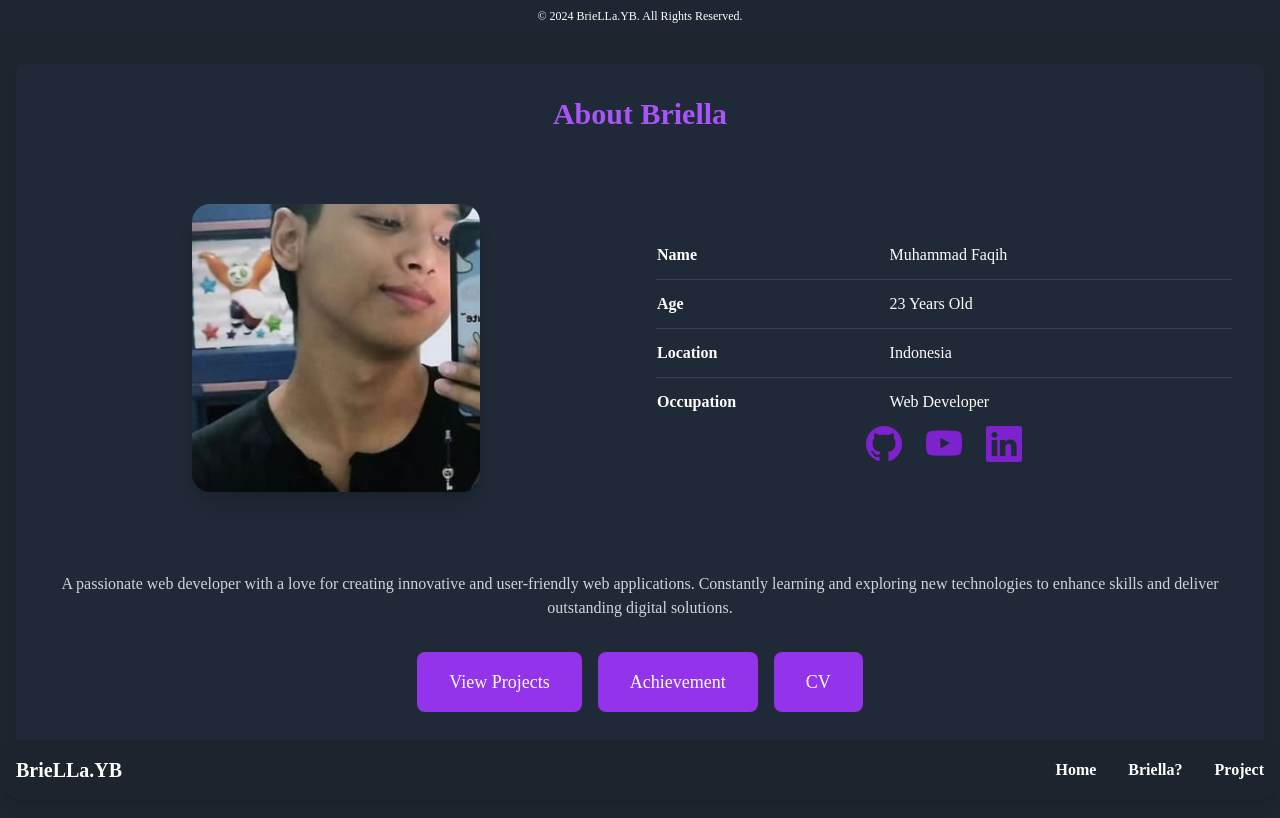
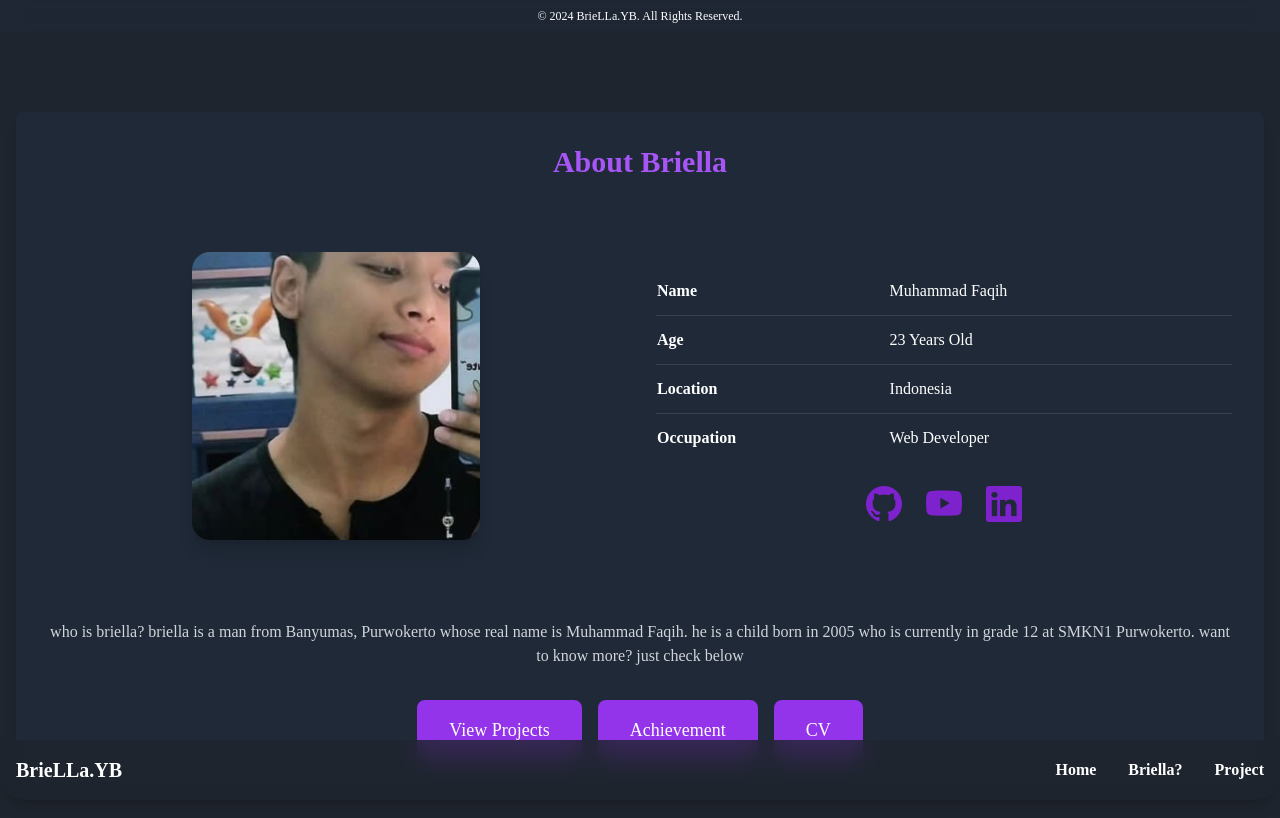
Before and after one commit to briellaYourBae/byb, a website: page biodata.html in a window 1280 px wide. Drawn offline with nearby package versions, Linux system fonts and the light colour scheme.

Commit message:
update biodata

```diff
--- a/biodata.html
+++ b/biodata.html
@@ -8,7 +8,7 @@
     <script src="https://cdn.tailwindcss.com"></script>
     <link rel="icon" href="./public/img/logo.png" type="image/png">
 </head>
-<body class="bg-[#1F252E] font-['Poppins'] max-h-screen pt-8">
+<body class="bg-[#1F252E] font-['Poppins'] max-h-screen pt-8 lg:pt-20">
     <!-- Fixed Navbar with Blur Effect -->
     <header class="px-4 py-4 bg-[#1F252E]/80 backdrop-blur-md fixed bottom-0 left-0 w-full flex justify-between items-center z-50 rounded-b-3xl shadow-lg">
         <!-- Logo -->
@@ -45,9 +45,9 @@
 </div>
 
 
-    <main class="container mx-auto px-4 py-8">
-        <section class="bg-gray-800 rounded-lg p-8 shadow-lg">
-            <h1 class="text-3xl font-bold mb-6 text-center text-purple-500">About Briella</h1>
+        <main class="container mx-auto px-4 py-8 pb-20">
+            <section class="bg-gray-800 rounded-lg p-8 shadow-lg">
+                <h1 class="text-3xl font-bold mb-6 text-center text-purple-500">About Briella</h1>
 
             <div class="grid md:grid-cols-2 gap-8 items-center">
                 <div>
@@ -56,7 +56,7 @@
                 </div>
 
                 <div>
-                    <table class="w-full text-left">
+                    <table class="w-full text-left ">
                         <tr class="border-b border-gray-700">
                             <td class="py-3 font-semibold text-white">Name</td>
                             <td class="text-white">Muhammad Faqih</td>
@@ -74,8 +74,7 @@
                             <td class="text-white">Web Developer</td>
                         </tr>
                     </table>
-
-                    <div class="flex justify-center space-x-6">
+                    <div class="flex justify-center space-x-6 mt-6">
                         <a href="https://github.com/yourusername" class="text-purple-700 text-4xl transition-transform transform hover:scale-110">
                             <i class="bi bi-github"></i>
                         </a>
@@ -86,13 +85,14 @@
                             <i class="bi bi-linkedin"></i>
                         </a>
                     </div>
+
                 </div>
             </div>
 
             <div class="mt-8 text-center">
                 <p class="text-gray-300">
-                    A passionate web developer with a love for creating innovative and user-friendly web applications.
-                    Constantly learning and exploring new technologies to enhance skills and deliver outstanding digital solutions.
+                    who is briella? briella is a man from Banyumas, Purwokerto whose real name is Muhammad Faqih.
+                    he is a child born in 2005 who is currently in grade 12 at SMKN1 Purwokerto. want to know more? just check below
                 </p>
             </div>
 
```
